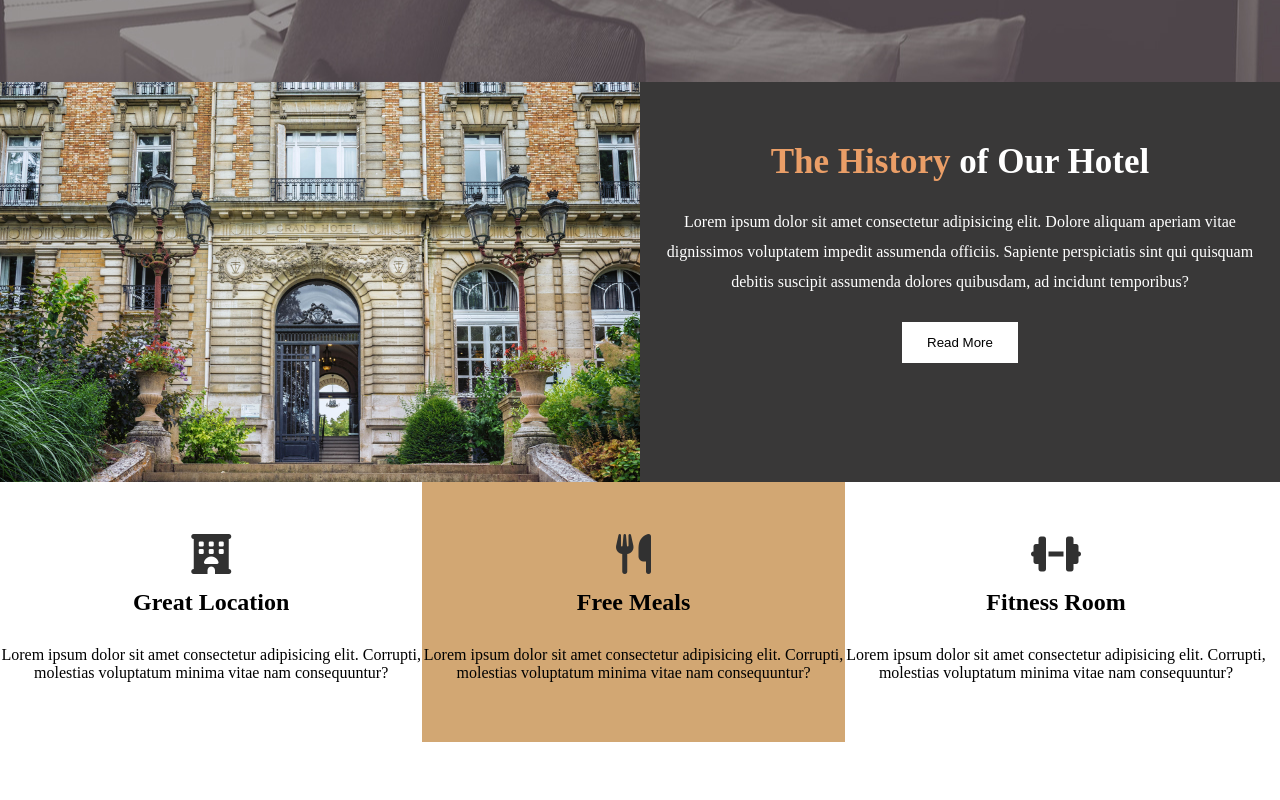
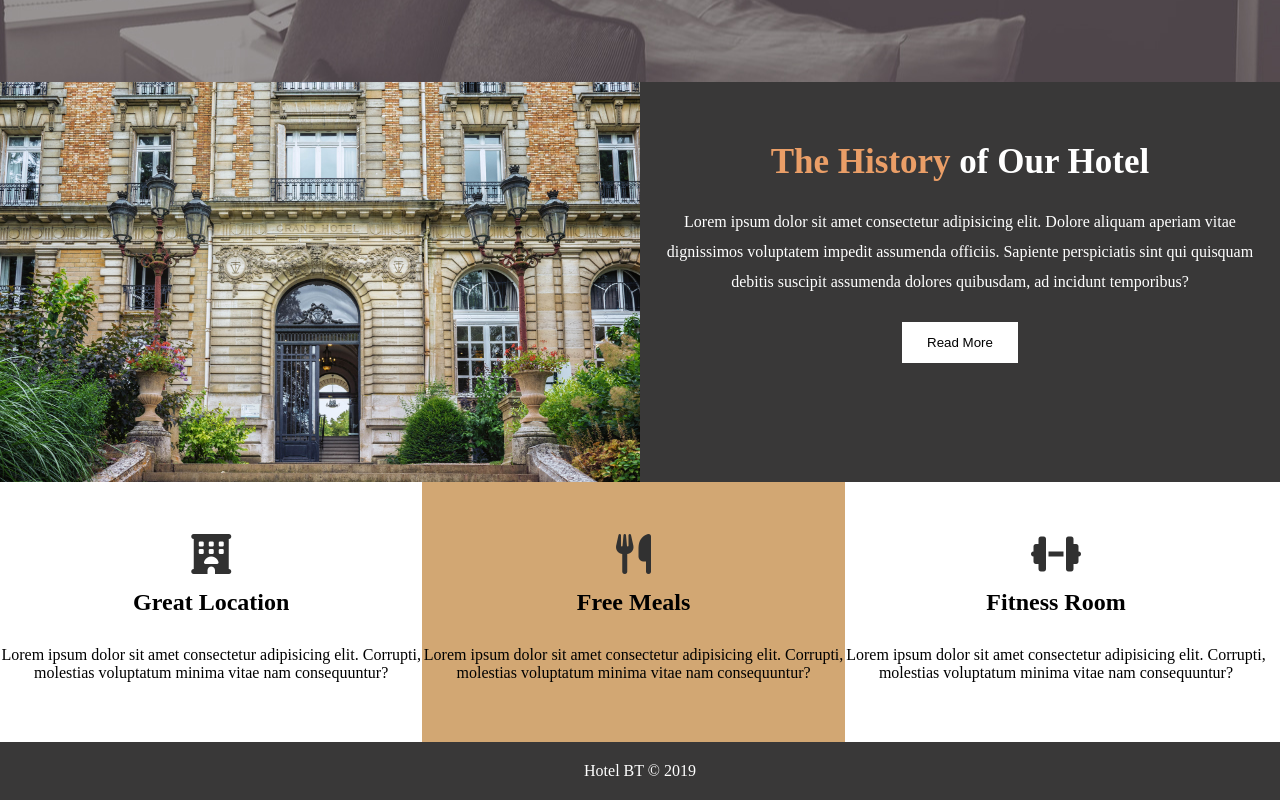
Before and after one commit to JawwadAhmadDev/Web-Development-Assignments, a plain HTML site: page assignment4-float/index.html in a window 1280 px wide. Shown: the part 602-1402 px from the top of the page. Before the commit the page ends 1344 px from the top, so only its background shows below. Drawn offline with Linux system fonts and the light colour scheme.

Commit message:
footer completed

```diff
--- a/assignment4-float/index.html
+++ b/assignment4-float/index.html
@@ -91,5 +91,10 @@
         </p>
       </div>
     </section>
+
+    <!-- footer -->
+    <footer class="footer">
+      <p>Hotel BT &copy; 2019</p>
+    </footer>
   </body>
 </html>
--- a/assignment4-float/style.css
+++ b/assignment4-float/style.css
@@ -141,6 +141,9 @@
 }
 
 /* Features */
+.features {
+    overflow: hidden;
+}
 .features .feature{
     padding-top: 50px;
     padding-bottom: 60px;
@@ -165,3 +168,12 @@
 .feature:nth-child(even){
     background-color: rgb(210, 167, 115);
 }
+
+/* footer */
+
+.footer{
+    background-color: rgb(57, 56, 56);
+    color: white;
+    padding: 20px 0;
+    text-align: center;
+}
```
